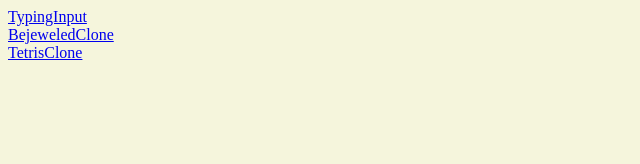
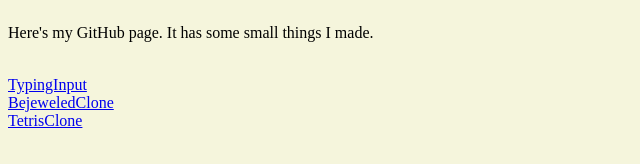
Before and after one commit to josiahhsu/josiahhsurepo, a plain HTML site: page index.html in a window 1280 px wide. Shown: the whole page, without its empty margins (0-640 px from the left). Drawn offline with Linux system fonts and the light colour scheme.

Commit message:
Update index.html

```diff
--- a/index.html
+++ b/index.html
@@ -8,6 +8,8 @@
     <link rel="stylesheet" href="styles.css">
 </head>
 <body>
+    <p>Here's my GitHub page. It has some small things I made. </p>
+    <br>
     <a href="mockUp.html">TypingInput</a> <br>
     <a href="bejeweled.html">BejeweledClone</a> <br>
     <a href="tetris.html">TetrisClone</a><br>
```
